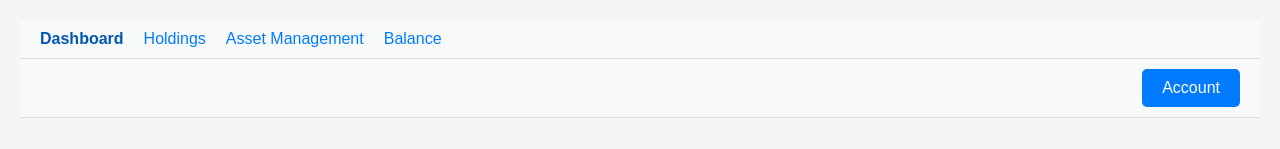
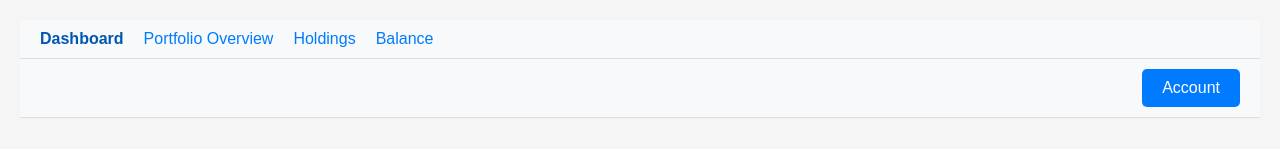
Before and after one commit to fintrack-project/financial-tracker-frontend, a React (Create React App) app: page /dashboard in a window 1280 px wide. Shown: the top 149 px of the page. Built offline with nearby package versions, Linux system fonts and the light colour scheme; no server answers.

Commit message:
changed name to portfolio

```diff
--- a/src/components/NavigationBar/MainNavigationBar.tsx
+++ b/src/components/NavigationBar/MainNavigationBar.tsx
@@ -12,16 +12,16 @@ const NavigationBar: React.FC = () => {
         Dashboard
       </NavLink>
       <NavLink
+        to="/portfoliooverview"
+        className={({ isActive }) => (isActive ? 'nav-link active-link' : 'nav-link')}
+      >
+        Portfolio Overview
+      </NavLink>
+      <NavLink
         to="/holdings"
         className={({ isActive }) => (isActive ? 'nav-link active-link' : 'nav-link')}
       >
         Holdings
-      </NavLink>
-      <NavLink
-        to="/portfoliooverview"
-        className={({ isActive }) => (isActive ? 'nav-link active-link' : 'nav-link')}
-      >
-        Asset Management
       </NavLink>
       <NavLink
         to="/balance"
--- a/src/pages/PortfolioOverview/PortfolioOverview.tsx
+++ b/src/pages/PortfolioOverview/PortfolioOverview.tsx
@@ -17,7 +17,7 @@ const PortfolioOverview: React.FC = () => {
       <div className="top-bar">
         <AccountMenu onAccountChange={handleAccountChange} />
       </div>
-      <h1>Asset Management</h1>
+      <h1>Portfolio Overview</h1>
       <div className="content">
         <div className="left-section">
           <h2>Balance</h2>
```
